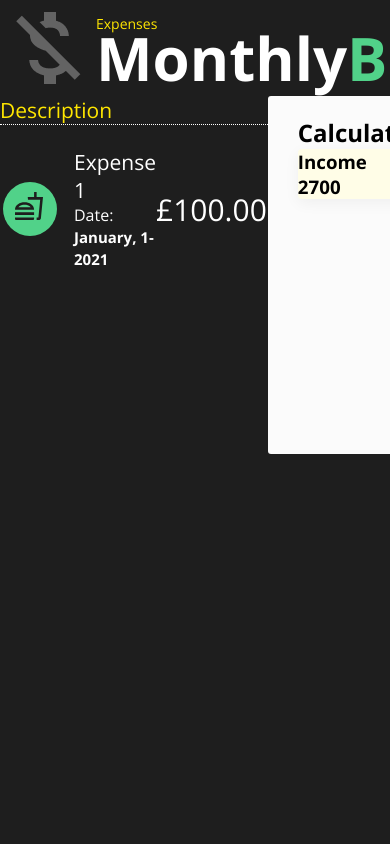
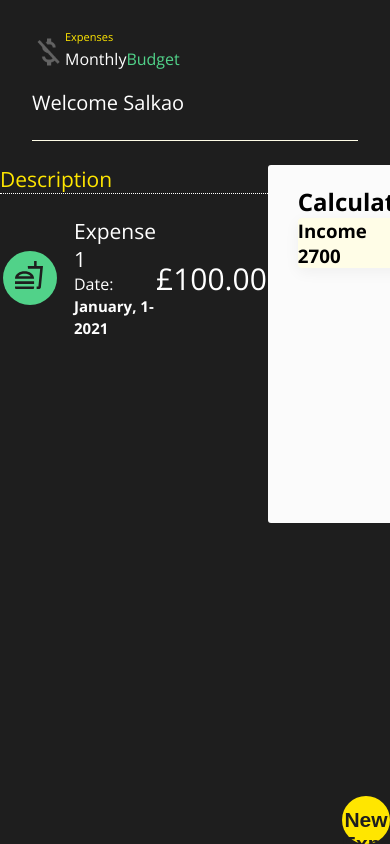
Before and after one commit to salkao/MoneyCalculation, a Vue app: page /home in a window 390 px wide. Built offline with nearby package versions, Linux system fonts and the light colour scheme.

Commit message:
Refactor Header component layout and styles for improved structure and responsiveness.

```diff
--- a/src/components/widgets/Header.vue
+++ b/src/components/widgets/Header.vue
@@ -1,10 +1,11 @@
 <template>
   <div class="header-container">
+    <div class="header-content">
       <div class="header-logo-container">
         <img src="@/assets/icons/logo.png" alt="logo" class="header-logo" />
         <div class="header-title-container">
           <span class="header-sub-title-text">Expenses</span>
-        <div class="header-title text-lg">
+          <div class="header-title">
             <span>Monthly</span>
             <span class="text-highlight">Budget</span>
           </div>
@@ -17,6 +18,7 @@
           @click="openModal"
         />
         <span class="header-user-text">Welcome {{ user.name }}</span>
+      </div>
     </div>
   </div>
 </template>
@@ -43,8 +45,21 @@ function openModal() {
 }
 
 .header-container {
-  justify-content: space-between;
+  align-items: flex-start;
+  flex-direction: column;
+  padding: 29px 32px 24px 32px;
+
+  .header-content {
+    border-bottom: 1px solid $secondary-color;
     width: 100%;
+    padding-bottom: 24px;
+
+    .header-logo-container {
+      .header-logo {
+        width: 33px;
+        height: 36px;
+      }
+    }
 
     .header-title-container {
       display: flex;
@@ -52,30 +67,36 @@ function openModal() {
       color: $primary-color-light;
 
       .header-title {
-      font-weight: 800;
-      line-height: 50px;
+        font-weight: normal;
+        line-height: 31px;
       }
 
       .header-sub-title-text {
-      font-size: 14px;
+        font-size: 11px;
         color: $button-primary-color;
       }
     }
 
     .header-actions-container {
-    height: 100%;
-    margin-left: auto;
+      margin-top: 14px;
 
       .new-expense-button {
         width: 223px;
         font-weight: 600;
+        position: absolute;
+        bottom: 0;
+        right: 0;
+        width: 48px;
+        height: 48px;
+        border-radius: 50%;
       }
 
       .header-user-text {
-      font-size: 21px;
-      font-weight: 600;
+        font-size: 20px;
+        font-weight: normal;
         color: $primary-color-light;
       }
     }
   }
+}
 </style>
```
Lines whose indentation alone changed are shown as unchanged.
